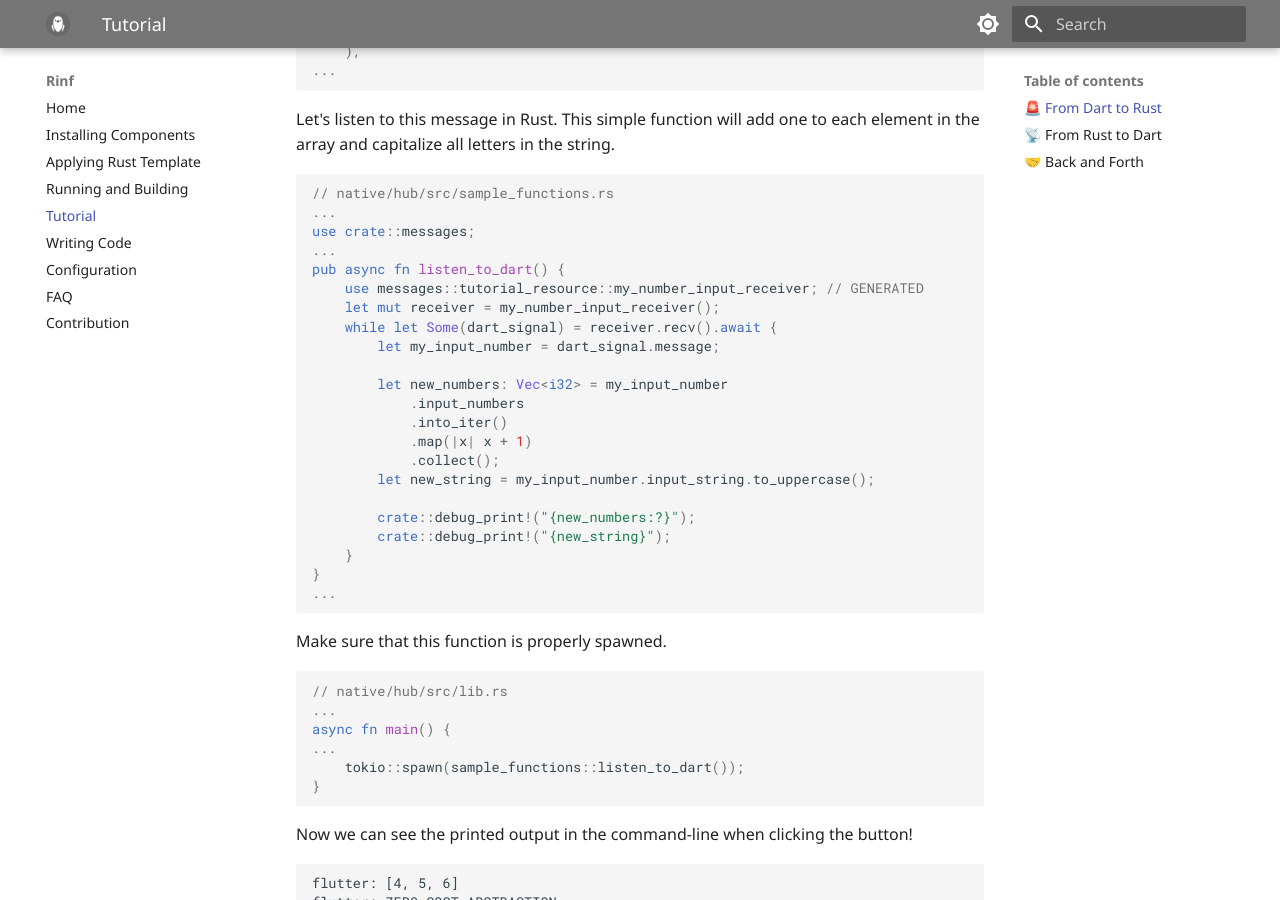
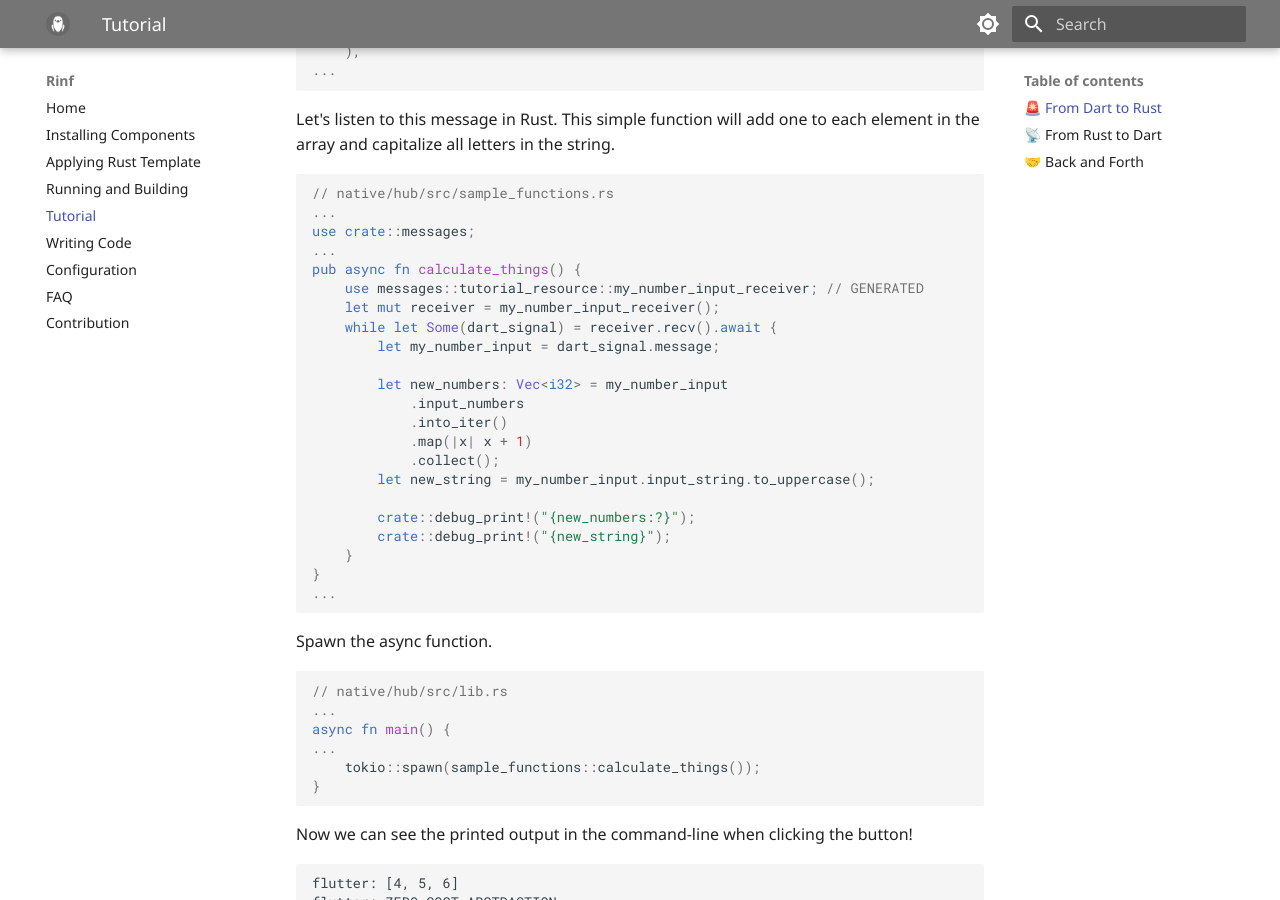
Before and after one commit to cunarist/rinf, an MkDocs documentation site: the page built from documentation/docs/tutorial.md, in a window 1280 px wide and 900 px high, scrolled down 1458 px. Built offline with MkDocs 1.6.1 and Material for MkDocs 9.7.7, drawn with Linux system fonts in a browser that asks for light colours; some of the changed text lies outside the part shown.

Commit message:
Fix tutorial

````diff
--- a/documentation/docs/tutorial.md
+++ b/documentation/docs/tutorial.md
@@ -70,18 +70,18 @@ Let's listen to this message in Rust. This simple function will add one to each
 ...
 use crate::messages;
 ...
-pub async fn listen_to_dart() {
+pub async fn calculate_things() {
     use messages::tutorial_resource::my_number_input_receiver; // GENERATED
     let mut receiver = my_number_input_receiver();
     while let Some(dart_signal) = receiver.recv().await {
-        let my_input_number = dart_signal.message;
+        let my_number_input = dart_signal.message;
 
-        let new_numbers: Vec<i32> = my_input_number
+        let new_numbers: Vec<i32> = my_number_input
             .input_numbers
             .into_iter()
             .map(|x| x + 1)
             .collect();
-        let new_string = my_input_number.input_string.to_uppercase();
+        let new_string = my_number_input.input_string.to_uppercase();
 
         crate::debug_print!("{new_numbers:?}");
         crate::debug_print!("{new_string}");
@@ -90,14 +90,14 @@ pub async fn listen_to_dart() {
 ...
 ```
 
-Make sure that this function is properly spawned.
+Spawn the async function.
 
 ```rust
 // native/hub/src/lib.rs
 ...
 async fn main() {
 ...
-    tokio::spawn(sample_functions::listen_to_dart());
+    tokio::spawn(sample_functions::calculate_things());
 }
 ```
 
````
Also changed, not shown: other parts of documentation/docs/tutorial.md (+2 -2 lines).
